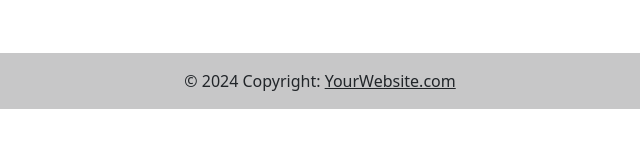
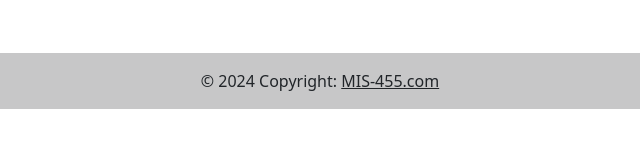
Before and after one commit to KM-Tanvir/API-Assignment, a plain HTML site: page index.html in a window 1280 px wide. Shown: the part 233-380 px from the top of the page, 320-960 px from the left. Drawn offline with nearby package versions, Linux system fonts and the light colour scheme.

Commit message:
minor fix

```diff
--- a/index.html
+++ b/index.html
@@ -61,7 +61,7 @@
     <!-- Footer -->
     <footer class="bg-light text-center text-lg-start">
         <div class="text-center p-3" style="background-color: rgba(0, 0, 0, 0.2);">
-            © 2024 Copyright: <a class="text-dark" href="#">YourWebsite.com</a>
+            © 2024 Copyright: <a class="text-dark" href="#">MIS-455.com</a>
         </div>
     </footer>
 
```
